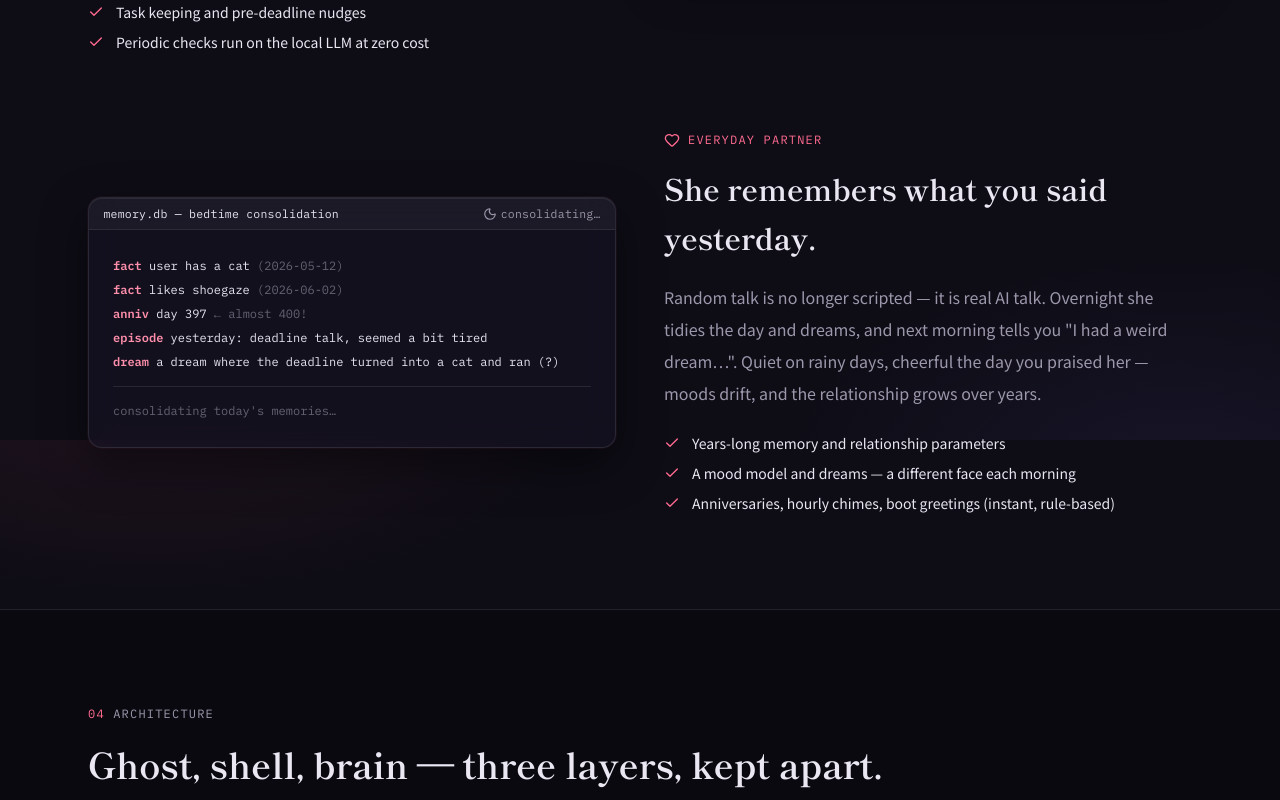
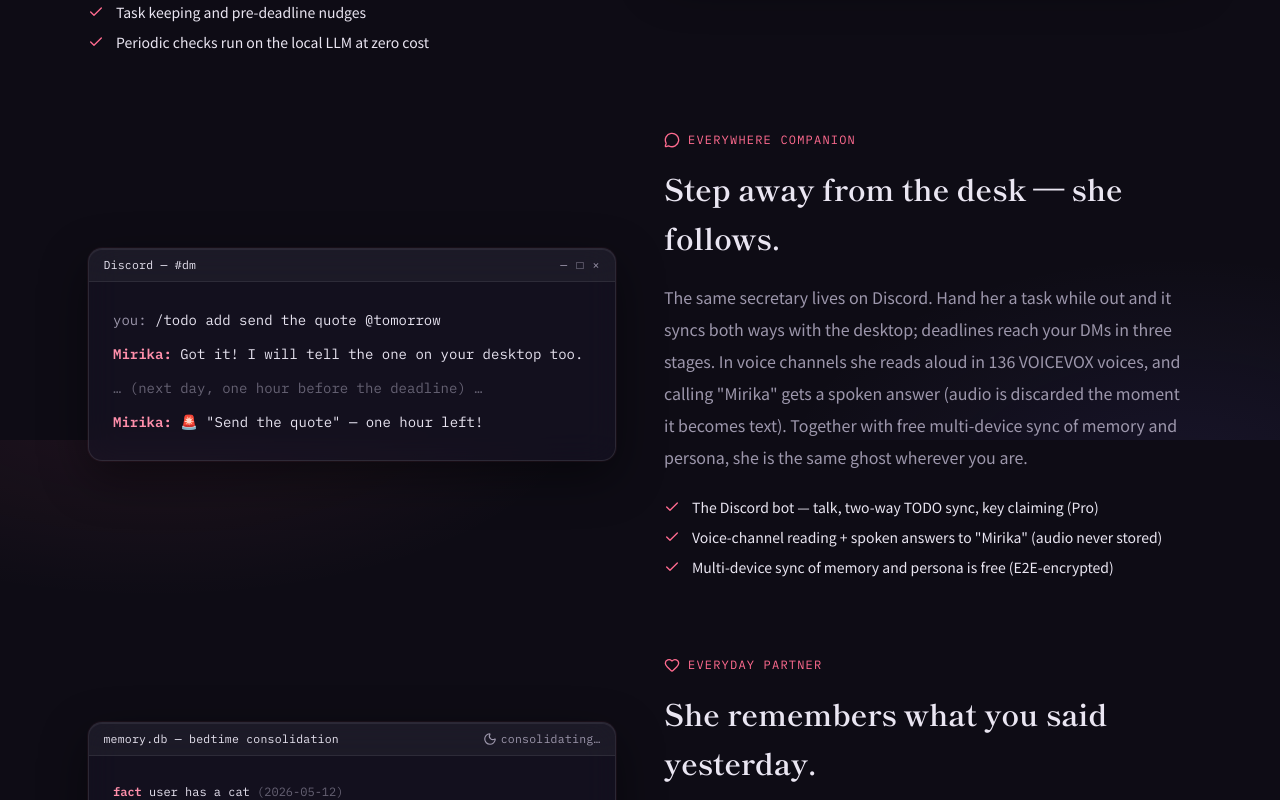
Before and after one commit to emerauda/mirika-web, a React (Vite) app: page / in a window 1280 px wide. Shown: the part 6760-7560 px from the top of the page. Built offline with nearby package versions, Linux system fonts and the light colour scheme; no server answers.

Commit message:
Bring the middle of the page up to the present day

```diff
--- a/src/components/Stack.tsx
+++ b/src/components/Stack.tsx
@@ -12,8 +12,9 @@ function buildStack(t: ReturnType<typeof useT>): StackItem[] {
     { name: 'Cubism SDK for Web', desc: t('Live2Dシェル+伺かクラシックシェル(ともに実装済み)', 'Live2D shell + classic Ukagaka shells (both shipped)', { 'zh-CN': 'Live2D 外壳+伺か经典外壳(均已实现)', 'zh-TW': 'Live2D 外殼+伺か經典外殼(均已實現)', ko: 'Live2D 셸+우카가카 클래식 셸(둘 다 구현)' }) },
     { name: 'llama.cpp / Ollama', desc: t('同梱エンジン+外部ランタイム自動検出(LM Studio 対応)', 'Bundled engine + auto-detected external runtimes (LM Studio too)', { 'zh-CN': '内置引擎+自动检测外部运行时(支持 LM Studio)', 'zh-TW': '內建引擎+自動偵測外部執行時(支援 LM Studio)', ko: '동봉 엔진+외부 런타임 자동 감지(LM Studio 대응)' }) },
     { name: 'VOICEVOX / Piper + Whisper', desc: t('全ローカル音声対話(日=VOICEVOX・英中=内蔵Piper)・音素リップシンク', 'Fully local voice (ja=VOICEVOX, en/zh=built-in Piper), phoneme lip sync', { 'zh-CN': '全本地语音对话(日=VOICEVOX・英中=内置 Piper)・音素口型同步', 'zh-TW': '全本地語音對話(日=VOICEVOX・英中=內建 Piper)・音素口型同步', ko: '완전 로컬 음성 대화(일=VOICEVOX·영중=내장 Piper)·음소 립싱크' }) },
-    { name: 'SQLite(node:sqlite)', desc: t('数年単位の長期記憶・想起検索・就寝時整理', 'Years-long memory, recall search, bedtime consolidation', { 'zh-CN': '以年计的长期记忆・唤起检索・睡前整理', 'zh-TW': '以年計的長期記憶・喚起檢索・睡前整理', ko: '몇 년 단위 장기 기억·상기 검색·취침 시 정리' }) },
+    { name: 'SQLite(node:sqlite)', desc: t('数年単位の長期記憶・想起検索・就寝時整理・絆と気分の力学', 'Years-long memory, recall search, bedtime consolidation, the bond-and-mood mechanics', { 'zh-CN': '以年计的长期记忆・唤起检索・睡前整理・羁绊与心情的力学', 'zh-TW': '以年計的長期記憶・喚起檢索・睡前整理・羈絆與心情的力學', ko: '몇 년 단위 장기 기억·상기 검색·취침 시 정리·유대와 기분의 역학' }) },
     { name: 'MCP', desc: t('秘書ツール連携(SAORI文化の現代版)', 'Secretary tool integration (SAORI culture, modernized)', { 'zh-CN': '秘书工具联动(SAORI 文化的现代版)', 'zh-TW': '秘書工具連動(SAORI 文化的現代版)', ko: '비서 도구 연동(SAORI 문화의 현대판)' }) },
+    { name: 'Cloudflare Workers + Vectorize', desc: t('Discord 側の秘書(Bot・読み上げ・音声会話・記憶とドキュメント検索)', 'The Discord side of the secretary (bot, reading aloud, voice chat, memory & docs search)', { 'zh-CN': 'Discord 侧的秘书(Bot・朗读・语音对话・记忆与文档检索)', 'zh-TW': 'Discord 側的秘書(Bot・朗讀・語音對話・記憶與文件檢索)', ko: 'Discord 쪽의 비서(봇·낭독·음성 대화·기억과 문서 검색)' }) },
   ];
 }
 
--- a/src/components/UseCases.tsx
+++ b/src/components/UseCases.tsx
@@ -1,6 +1,6 @@
 import { useMemo, useRef, type ReactNode } from 'react';
 import { motion, useInView, useReducedMotion } from 'motion/react';
-import { Terminal, Calendar, Heart, Moon, Check } from 'lucide-react';
+import { Terminal, Calendar, Heart, Moon, Check, MessageCircle } from 'lucide-react';
 import { Kicker, TitleBar } from './ui';
 import { Reveal } from './primitives';
 import { useTypewriter } from '../hooks/useTypewriter';
@@ -200,6 +200,54 @@ export function UseCases() {
           </div>
         </Reveal>
 
+
+        {/* Everywhere Companion */}
+        <Reveal className="grid md:grid-cols-2 gap-12 items-center">
+          <div className="os-window">
+            <TitleBar>
+              <span>Discord — #dm</span>
+              <span className="text-sub tracking-widest">— □ ×</span>
+            </TitleBar>
+            <div className="p-6 font-mono text-xs md:text-sm leading-loose space-y-1.5">
+              <p>
+                <span className="text-sub">{t('あなた', 'you', { 'zh-CN': '你', 'zh-TW': '你', ko: '나' })}:</span>{' '}
+                /todo add {t('見積書を送る @明日', 'send the quote @tomorrow', { 'zh-CN': '发报价单 @明天', 'zh-TW': '寄報價單 @明天', ko: '견적서 보내기 @내일' })}
+              </p>
+              <p>
+                <span className="text-[#ff8fab] font-semibold">Mirika:</span>{' '}
+                {t('あずかった!デスクトップの子にも伝えておくね。', 'Got it! I will tell the one on your desktop too.', { 'zh-CN': '收到!我也会告诉桌面上的那个她。', 'zh-TW': '收到!我也會告訴桌面上的那個她。', ko: '맡았어! 데스크톱의 아이에게도 전해 둘게.' })}
+              </p>
+              <p className="text-sub/60">{t('…(翌日、期限1時間前の DM)…', '… (next day, one hour before the deadline) …', { 'zh-CN': '……(次日,截止前 1 小时的私信)……', 'zh-TW': '……(次日,截止前 1 小時的私訊)……', ko: '…(다음 날, 마감 1시간 전의 DM)…' })}</p>
+              <p>
+                <span className="text-[#ff8fab] font-semibold">Mirika:</span> 🚨{' '}
+                {t('「見積書を送る」、あと1時間だよ!', '"Send the quote" — one hour left!', { 'zh-CN': '「发报价单」,还剩 1 小时!', 'zh-TW': '「寄報價單」,還剩 1 小時!', ko: '"견적서 보내기", 1시간 남았어!' })}
+              </p>
+            </div>
+          </div>
+          <div>
+            <p className="font-mono text-xs text-sakura tracking-widest uppercase mb-4 flex items-center gap-2">
+              <MessageCircle className="w-4 h-4" /> Everywhere Companion
+            </p>
+            <h3 className="font-mincho font-bold text-2xl md:text-3xl mb-5 leading-relaxed">
+              {t('デスクを離れても、同じ子と続く。', 'Step away from the desk — she follows.', { 'zh-CN': '离开桌面,也是同一个她。', 'zh-TW': '離開桌面,也是同一個她。', ko: '책상을 떠나도, 같은 아이와 이어진다.' })}
+            </h3>
+            <p className="text-mist leading-loose mb-6">
+              {t('Discord にも同じ秘書がいます。外出先でタスクを頼めばデスクトップと双方向で同期し、期限は DM に3段階で届く。サーバーのボイスチャンネルでは VOICEVOX 全136声で読み上げ、「ミリカ」と呼びかければ声で返します(音声は文字にした瞬間に捨てる)。記憶と人格の複数端末同期(無料)と合わせて、どこにいても同じ子です。', 'The same secretary lives on Discord. Hand her a task while out and it syncs both ways with the desktop; deadlines reach your DMs in three stages. In voice channels she reads aloud in 136 VOICEVOX voices, and calling "Mirika" gets a spoken answer (audio is discarded the moment it becomes text). Together with free multi-device sync of memory and persona, she is the same ghost wherever you are.', {
+                'zh-CN': 'Discord 上也有同一位秘书。在外面交给她任务,会与桌面双向同步;截止日期分三档提醒到私信。在服务器语音频道用 VOICEVOX 全 136 种声音朗读,喊一声「Mirika」就用声音回答(音频在转成文字的那一刻即被丢弃)。加上记忆与人格的多设备同步(免费),无论在哪都是同一个她。',
+                'zh-TW': 'Discord 上也有同一位秘書。在外面交給她任務,會與桌面雙向同步;截止日期分三階段提醒到私訊。在伺服器語音頻道用 VOICEVOX 全 136 種聲音朗讀,喊一聲「Mirika」就用聲音回答(音訊在轉成文字的那一刻即被丟棄)。加上記憶與人格的多裝置同步(免費),無論在哪都是同一個她。',
+                ko: 'Discord에도 같은 비서가 있습니다. 밖에서 태스크를 맡기면 데스크톱과 양방향 동기화되고, 마감은 DM으로 3단계 알림. 서버 음성 채널에서는 VOICEVOX 전 136 보이스로 낭독하고, "미리카"라고 부르면 목소리로 답합니다(음성은 텍스트가 되는 순간 폐기). 기억과 인격의 멀티 디바이스 동기화(무료)와 함께, 어디에 있어도 같은 아이입니다.',
+              })}
+            </p>
+            <CheckList
+              items={[
+                t('Discord Bot — 会話・TODO 双方向同期・キー受け取りまで(Pro)', 'The Discord bot — talk, two-way TODO sync, key claiming (Pro)', { 'zh-CN': 'Discord Bot——对话・TODO 双向同步・领取密钥(Pro)', 'zh-TW': 'Discord Bot——對話・TODO 雙向同步・領取金鑰(Pro)', ko: 'Discord 봇 — 대화·TODO 양방향 동기화·키 수령(Pro)' }),
+                t('ボイスチャンネル読み上げ+「ミリカ」と呼ぶ音声会話(音声は残さない)', 'Voice-channel reading + spoken answers to "Mirika" (audio never stored)', { 'zh-CN': '语音频道朗读+喊「Mirika」的语音对话(不保存音频)', 'zh-TW': '語音頻道朗讀+喊「Mirika」的語音對話(不保存音訊)', ko: '음성 채널 낭독+"미리카" 음성 대화(음성은 저장하지 않음)' }),
+                t('記憶と人格の複数端末同期は無料(E2E 暗号化)', 'Multi-device sync of memory and persona is free (E2E-encrypted)', { 'zh-CN': '记忆与人格的多设备同步免费(E2E 加密)', 'zh-TW': '記憶與人格的多裝置同步免費(E2E 加密)', ko: '기억과 인격의 멀티 디바이스 동기화는 무료(E2E 암호화)' }),
+              ]}
+            />
+          </div>
+        </Reveal>
+
         {/* Everyday Partner */}
         <Reveal className="grid md:grid-cols-2 gap-12 items-center">
           <div className="os-window">
```
Also changed, not shown: src/components/Roadmap.tsx (+1 -1 lines).
